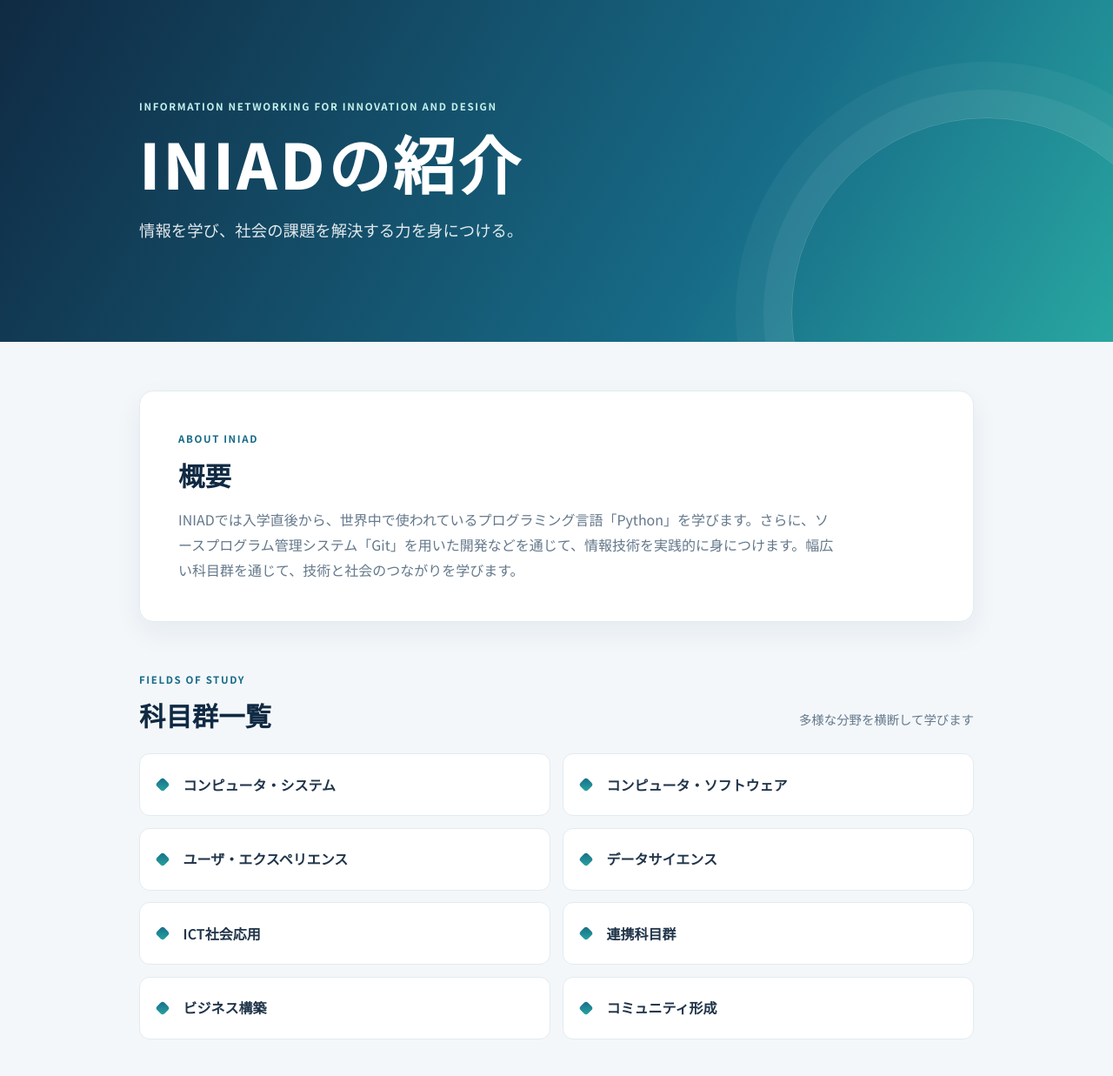
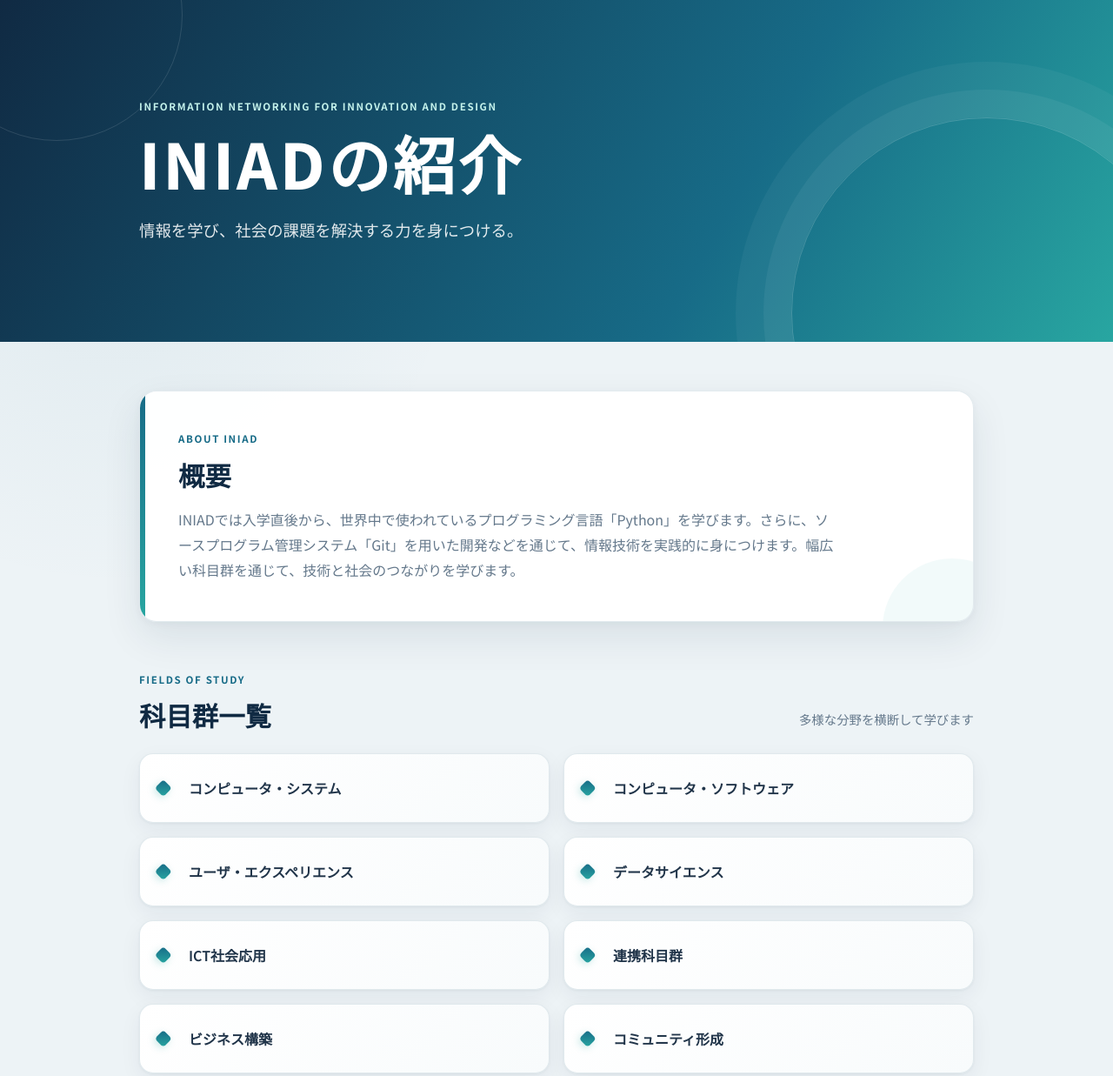
Before and after one commit to s12202601734-beep/iniad-intro-, a plain HTML site: page index.html in a window 1280 px wide. Shown: the top 1237 px of the page at 87% size. Drawn offline with Linux system fonts and the light colour scheme.

Commit message:
Enhance the page with stronger card-style CSS

```diff
--- a/styles.css
+++ b/styles.css
@@ -7,8 +7,8 @@
   --teal: #28a6a1;
   --ink: #203449;
   --muted: #64788b;
-  --paper: #f3f7fa;
-  --line: #e2ebf0;
+  --paper: #edf3f6;
+  --line: #dfe8ed;
 }
 
 * {
@@ -17,7 +17,9 @@
 
 body {
   margin: 0;
-  background: var(--paper);
+  background:
+    radial-gradient(circle at 10% 20%, rgb(23 107 135 / 6%), transparent 25rem),
+    var(--paper);
   color: var(--ink);
   font-family: "Noto Sans JP", "Hiragino Kaku Gothic ProN", Meiryo, sans-serif;
   line-height: 1.8;
@@ -29,6 +31,17 @@ body {
   padding: clamp(3.5rem, 9vw, 7rem) 1.5rem;
   background: linear-gradient(120deg, #102a43 0%, #176b87 65%, #28a6a1 100%);
   color: #fff;
+}
+
+.site-header::before {
+  position: absolute;
+  top: -8rem;
+  left: -5rem;
+  width: 18rem;
+  height: 18rem;
+  border: 1px solid rgb(255 255 255 / 12%);
+  border-radius: 50%;
+  content: "";
 }
 
 .site-header::after {
@@ -85,11 +98,39 @@ body {
 }
 
 .section-card {
+  position: relative;
+  overflow: hidden;
   padding: clamp(1.5rem, 5vw, 2.75rem);
-  border: 1px solid var(--line);
-  border-radius: 1rem;
-  background: #fff;
-  box-shadow: 0 12px 32px rgb(16 42 67 / 6%);
+  border: 1px solid rgb(223 232 237 / 90%);
+  border-radius: 1.25rem;
+  background: rgb(255 255 255 / 96%);
+  box-shadow: 0 18px 45px rgb(16 42 67 / 9%), 0 2px 8px rgb(16 42 67 / 4%);
+}
+
+.section-card::before {
+  position: absolute;
+  top: 0;
+  bottom: 0;
+  left: 0;
+  width: 0.35rem;
+  background: linear-gradient(180deg, var(--blue), var(--teal));
+  content: "";
+}
+
+.section-card::after {
+  position: absolute;
+  right: -3.5rem;
+  bottom: -5.5rem;
+  width: 10rem;
+  height: 10rem;
+  border-radius: 50%;
+  background: rgb(40 166 161 / 6%);
+  content: "";
+}
+
+.section-card > * {
+  position: relative;
+  z-index: 1;
 }
 
 .section-label {
@@ -130,7 +171,7 @@ h2 {
 .course-list {
   display: grid;
   grid-template-columns: repeat(2, minmax(0, 1fr));
-  gap: 0.85rem;
+  gap: 1rem;
   margin: 0;
   padding: 0;
   list-style: none;
@@ -138,37 +179,41 @@ h2 {
 
 .course-list li {
   position: relative;
-  min-height: 4.5rem;
+  min-height: 5rem;
   display: flex;
   align-items: center;
-  padding: 1rem 1.25rem 1rem 3.1rem;
-  border: 1px solid var(--line);
-  border-radius: 0.75rem;
-  background: #fff;
+  padding: 1.15rem 1.25rem 1.15rem 3.5rem;
+  border: 1px solid rgb(223 232 237 / 95%);
+  border-radius: 1rem;
+  background:
+    linear-gradient(135deg, rgb(255 255 255 / 100%), rgb(248 251 252 / 100%));
+  box-shadow: 0 8px 24px rgb(16 42 67 / 6%), 0 1px 3px rgb(16 42 67 / 5%);
   font-weight: 600;
-  transition: border-color 160ms ease, box-shadow 160ms ease, transform 160ms ease;
+  transition: border-color 180ms ease, box-shadow 180ms ease, transform 180ms ease;
 }
 
 .course-list li::before {
   position: absolute;
   left: 1.25rem;
-  width: 0.75rem;
-  height: 0.75rem;
-  border-radius: 0.2rem;
+  width: 0.85rem;
+  height: 0.85rem;
+  border-radius: 0.25rem;
   background: linear-gradient(135deg, var(--blue), var(--teal));
+  box-shadow: 0 3px 8px rgb(40 166 161 / 25%);
   content: "";
   transform: rotate(45deg);
 }
 
 .course-list li:hover {
-  transform: translateY(-2px);
-  border-color: #9dcfd0;
-  box-shadow: 0 8px 20px rgb(16 42 67 / 8%);
+  transform: translateY(-4px);
+  border-color: #92caca;
+  box-shadow: 0 14px 30px rgb(16 42 67 / 11%), 0 2px 5px rgb(16 42 67 / 6%);
 }
 
 .site-footer {
   padding: 1.5rem;
   border-top: 1px solid var(--line);
+  background: rgb(255 255 255 / 55%);
   color: var(--muted);
   font-size: 0.85rem;
   text-align: center;
@@ -192,6 +237,10 @@ h2 {
   .course-list {
     grid-template-columns: 1fr;
   }
+
+  .course-list li {
+    min-height: 4.5rem;
+  }
 }
 
 @media (prefers-reduced-motion: reduce) {
```
Also changed, not shown: 1 other file.
